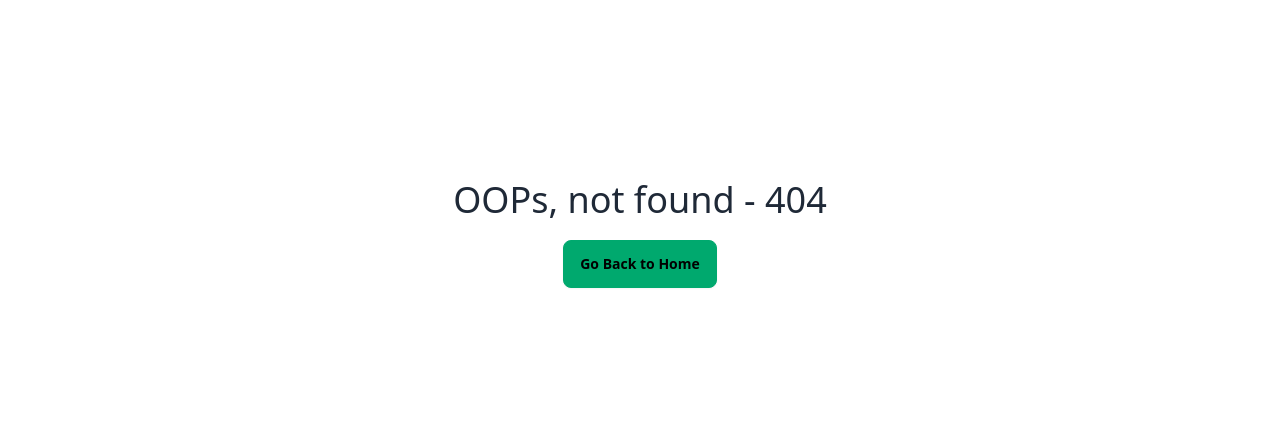
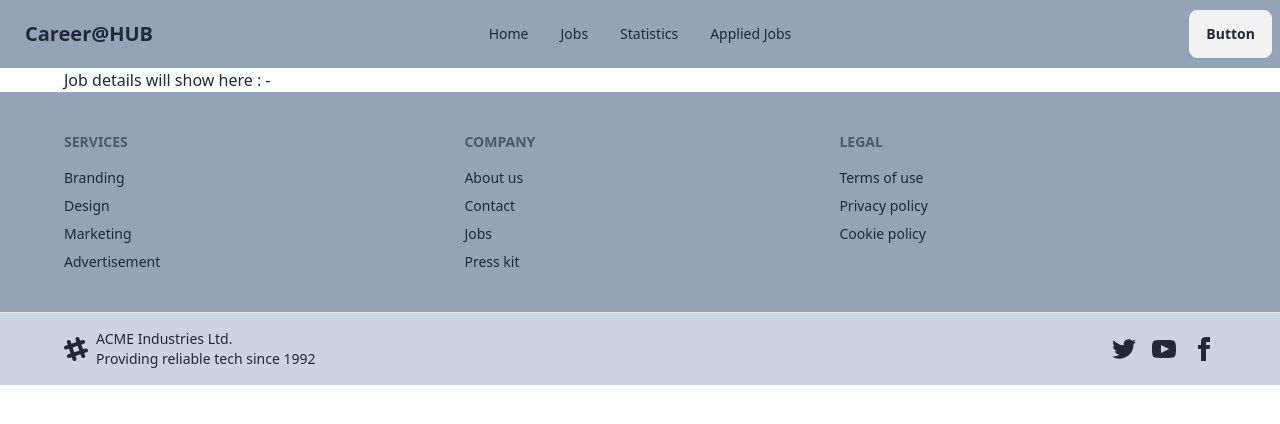
Before and after one commit to Ikram-Akbar/career_hub, a React (Vite) app: page /job/1 in a window 1280 px wide. Before the commit this address had no page. Shown: the top 424 px of the page. Built offline with nearby package versions, Linux system fonts and the light colour scheme.

Commit message:
dynamic data load

```diff
--- a/src/Components/FeaturedJob/FeaturedJob.jsx
+++ b/src/Components/FeaturedJob/FeaturedJob.jsx
@@ -1,8 +1,10 @@
 import PropTypes from "prop-types";
 import { CiLocationOn } from "react-icons/ci";
 import { CiBadgeDollar } from "react-icons/ci";
+import { Link } from "react-router-dom";
 const FeaturedJob = ({ job }) => {
   const {
+    id,
     logo,
     job_title,
     company_name,
@@ -28,11 +30,21 @@ const FeaturedJob = ({ job }) => {
           </button>
         </div>
         <div className="flex">
-          <h2  className="flex mt-2 mr-2"> <CiLocationOn className="text-2xl mr-2"  />{location}</h2>
-          <h2 className="flex mt-2"> <CiBadgeDollar className="text-2xl mr-2"/>{salary}</h2>
+          <h2 className="flex mt-2 mr-2">
+            {" "}
+            <CiLocationOn className="text-2xl mr-2" />
+            {location}
+          </h2>
+          <h2 className="flex mt-2">
+            {" "}
+            <CiBadgeDollar className="text-2xl mr-2" />
+            {salary}
+          </h2>
         </div>
         <div className="card-actions ">
-          <button className="btn btn-primary">More Details </button>
+          <Link to={`/job/${id}`}>
+            <button className="btn btn-primary">More Details </button>
+          </Link>
         </div>
       </div>
     </div>
--- /dev/null
+++ b/src/Components/JobDetails/JobDetails.jsx
@@ -0,0 +1,11 @@
+
+
+const JobDetails = () => {
+    return (
+        <div>
+            <h1>Job details will show here : - </h1>
+        </div>
+    );
+};
+
+export default JobDetails;
--- a/src/Router/Router.jsx
+++ b/src/Router/Router.jsx
@@ -5,6 +5,7 @@ import Jobs from "../Pages/JobsPage/Jobs";
 import AppliedJob from "../Pages/AppliedPage/AppliedJob";
 import Statistics from "../Pages/StatisticsPage/Statistics";
 import Error from "../Pages/ErrorPage/Error";
+import JobDetails from "../Components/JobDetails/JobDetails";
 
 const router = createBrowserRouter([
   {
@@ -31,6 +32,10 @@ const router = createBrowserRouter([
       {
         path:"statistics",
         element: <Statistics />
+      },
+      {
+        path:"/job/:id",
+        element:<JobDetails/>
       }
     ],
   },
```
